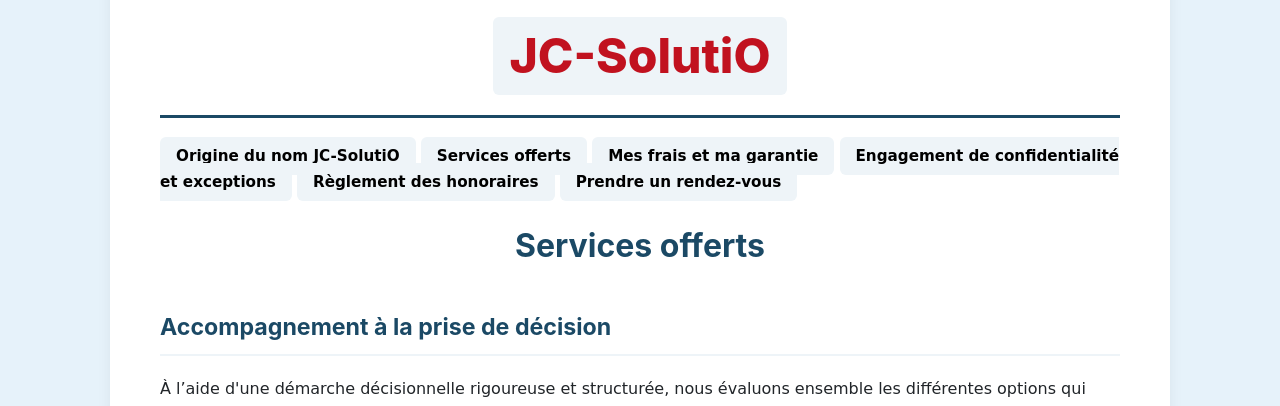
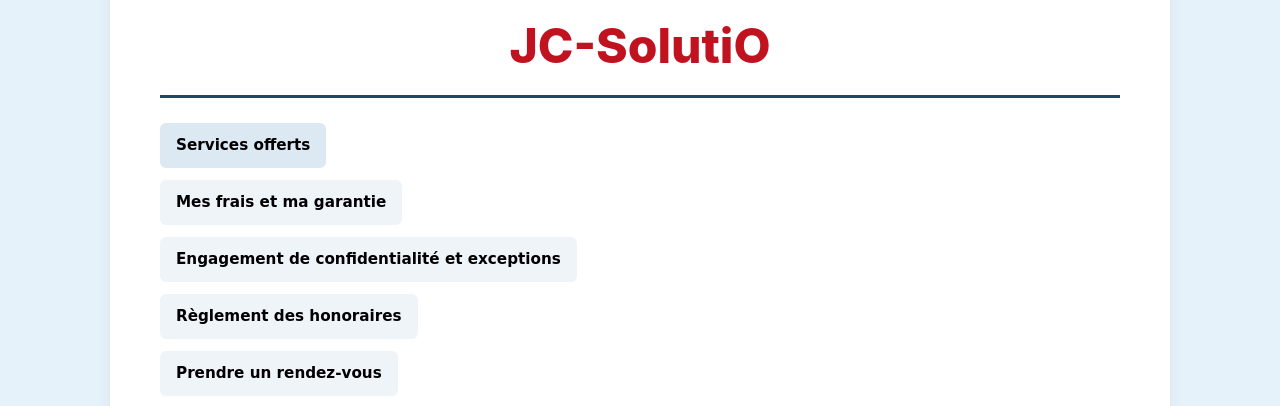
Before and after one commit to JC-SolutiO/JC-SolutiO, a plain HTML site: page services.html in a window 1280 px wide. Shown: the part 353-759 px from the top of the page. Drawn offline with Linux system fonts and the light colour scheme.

Commit message:
Update services.html

```diff
--- a/services.html
+++ b/services.html
@@ -62,7 +62,7 @@
             border-radius: 6px;
         }
 
-        /* JC-SolutiO centré et même grosseur qu'à la page d'accueil */
+        /* JC-SolutiO centré et en rouge */
         .bandeau-marque {
             width: 100%;
             box-sizing: border-box;
@@ -91,8 +91,8 @@
             margin-bottom: 25px;
         }
 
-        /* Barre de igation verticale avec lettrage en noir */
-         {
+        /* Barre de navigation verticale avec lettrage en noir */
+        nav {
             display: flex;
             flex-direction: column;
             align-items: flex-start;
@@ -100,7 +100,7 @@
             margin-top: 10px;
         }
 
-         a,  .page-courante {
+        nav a, nav .page-courante {
             text-decoration: none;
             color: #000000;
             background-color: #eef4f8;
@@ -112,12 +112,12 @@
             transition: background-color 0.2s, color 0.2s;
         }
 
-         a:hover {
+        nav a:hover {
             background-color: var(--bleu-principal);
             color: #ffffff;
         }
 
-         .page-courante {
+        nav .page-courante {
             background-color: #dce8f2;
             font-weight: 700;
             cursor: default;
@@ -229,12 +229,11 @@
 
         <header>
             <nav>
-                <a href="Origine.html">Origine du nom JC-SolutiO</a>
-                    <a href="services.html">Services offerts</a>
-                    <a href="frais.html">Mes frais et ma garantie</a>
-                    <a href="confidentialite.html">Engagement de confidentialité et exceptions</a>
-                    <a href="frais.html">Règlement des honoraires</a>
-                    <a href="rendez-vous.html">Prendre un rendez-vous</a>
+                <span class="page-courante">Services offerts</span>
+                <a href="frais.html">Mes frais et ma garantie</a>
+                <a href="confidentialite.html">Engagement de confidentialité et exceptions</a>
+                <a href="frais.html#reglement">Règlement des honoraires</a>
+                <a href="rendez-vous.html">Prendre un rendez-vous</a>
             </nav>
         </header>
 
```
